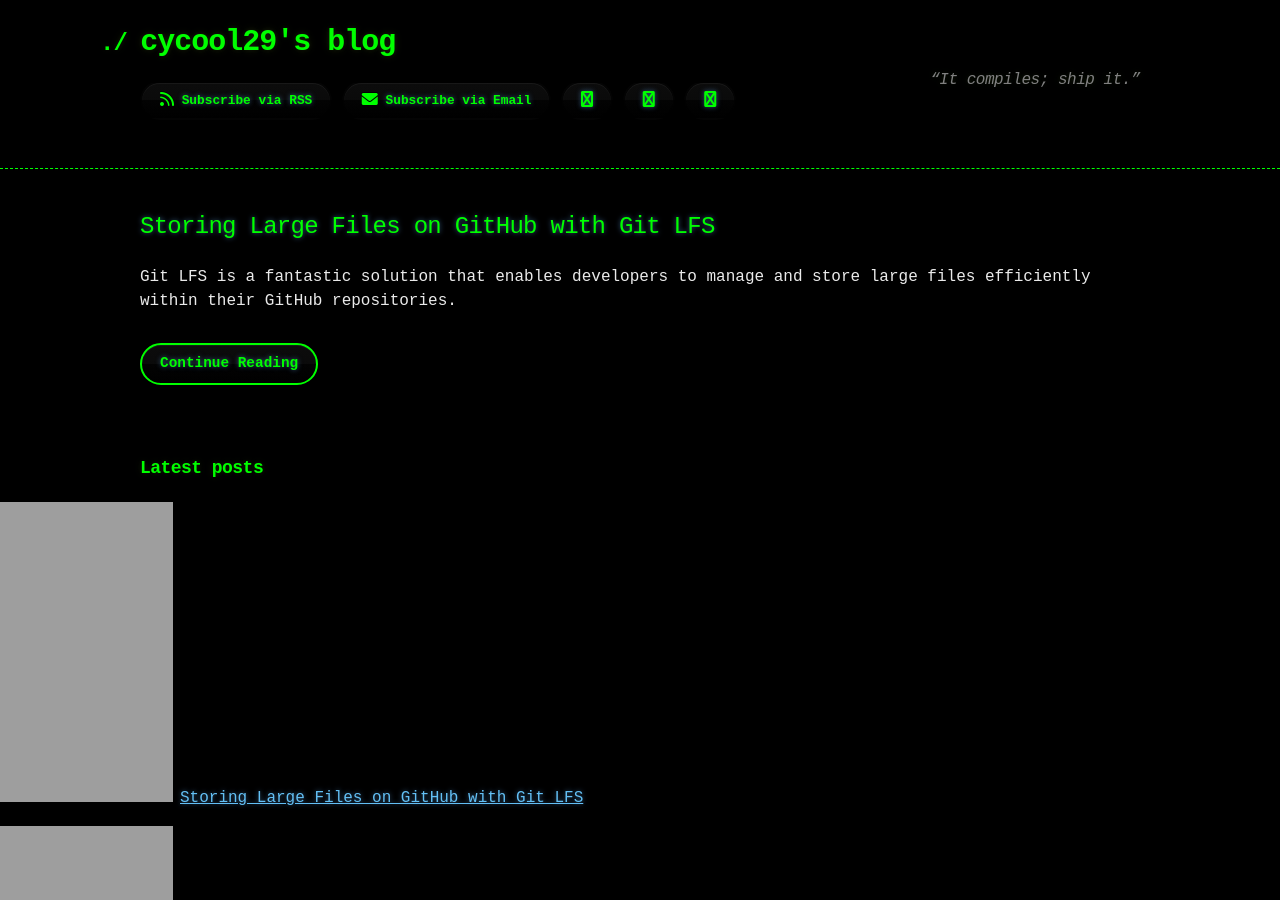
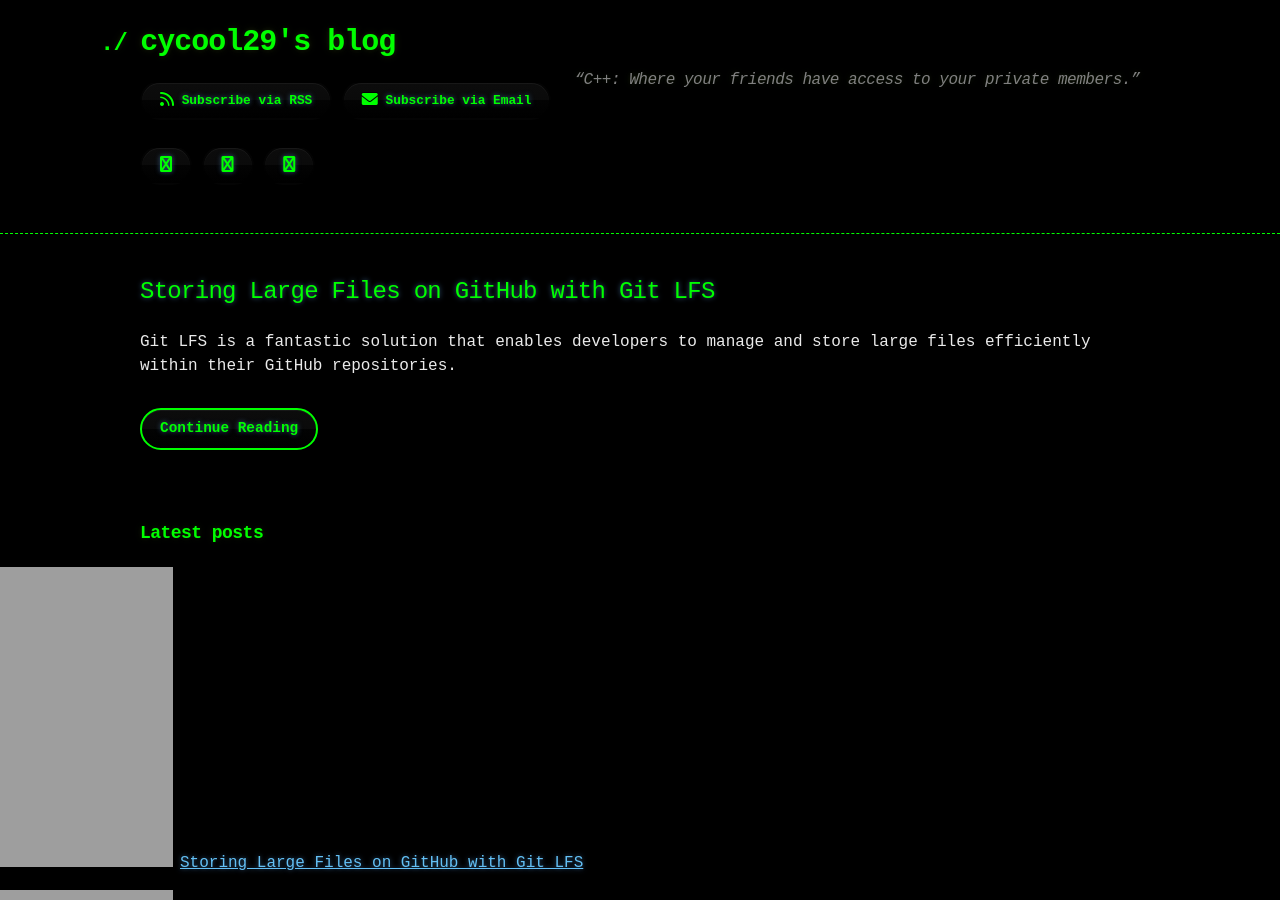
Before and after one commit to cycool29/cycool29.github.io, a Jekyll site: the page built from index.md, in a window 1280 px wide and 900 px high. Built offline with Jekyll 4.4.1, drawn with Linux system fonts in a browser that asks for light colours; a style sheet for code colours, icons or effects is not loaded.

Commit message:
Update quotes

```diff
--- a/_config.yml
+++ b/_config.yml
@@ -1,5 +1,5 @@
 title: cycool29's blog
-description: "“It compiles; ship it.” "
+description: "“C++: Where your friends have access to your private members.” "
 bio: A high school student. Intermediate in Python, Git, Bash. Learning JavaScript. He/Him. "
 author: cycool29
 url: https://cycool29.github.io
```
